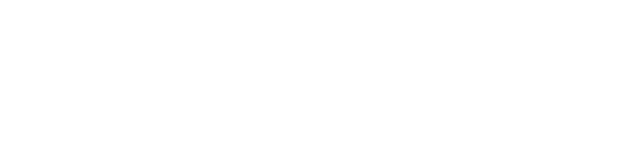
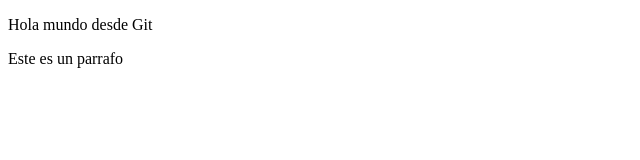
Before and after one commit to germanparietti/Git-tutorial, a plain HTML site: page Index.html in a window 1280 px wide. Shown: the whole page, without its empty margins (0-640 px from the left). Drawn offline with Linux system fonts and the light colour scheme.

Commit message:
agregamos un parrafo

```diff
--- a/Index.html
+++ b/Index.html
@@ -8,6 +8,7 @@
 
     </head>
     <body>
-        <p>        </p>
+        <p>Hola mundo desde Git</p>
+        <p>Este es un parrafo</p>
     </body>
 </html>
```
